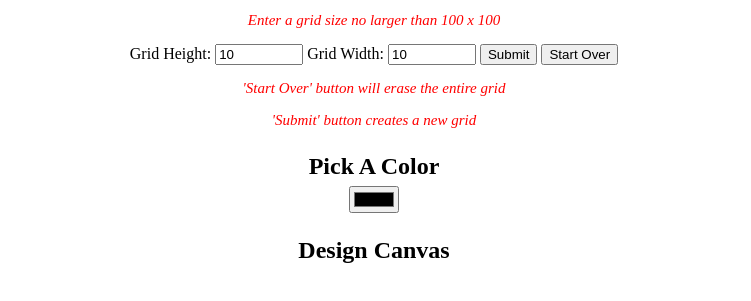
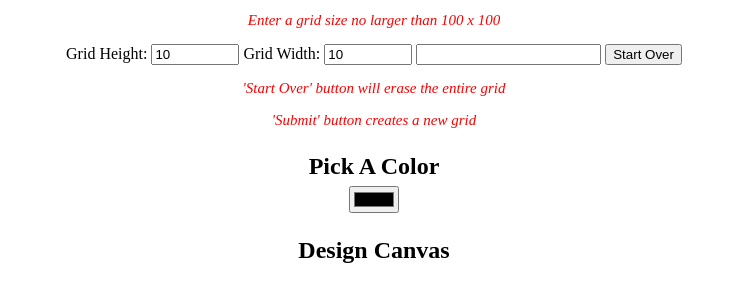
Before and after one commit to adap597/Pixel-Art-Maker, a plain HTML site: page index.html in a window 1280 px wide. Shown: the part 167-468 px from the top of the page, without its empty margins (266-1017 px from the left). Drawn offline with Linux system fonts and the light colour scheme.

Commit message:
Update index.html

```diff
--- a/index.html
+++ b/index.html
@@ -17,7 +17,7 @@
         <input type="number" id="inputHeight" name="height" min="1" max="100" value="10">
         <label for="inputWidth">Grid Width:</label>
         <input type="number" id="inputWidth" name="width" min="1" max="100" value="10">
-        <input type="submit" id="submitBtn">
+        <input type="Clear" id="submitBtn">
         <button id = "eraseBtn">Start Over</button>
         <p>'Start Over' button will erase the entire grid</p>
         <p>'Submit' button creates a new grid</p>
```
